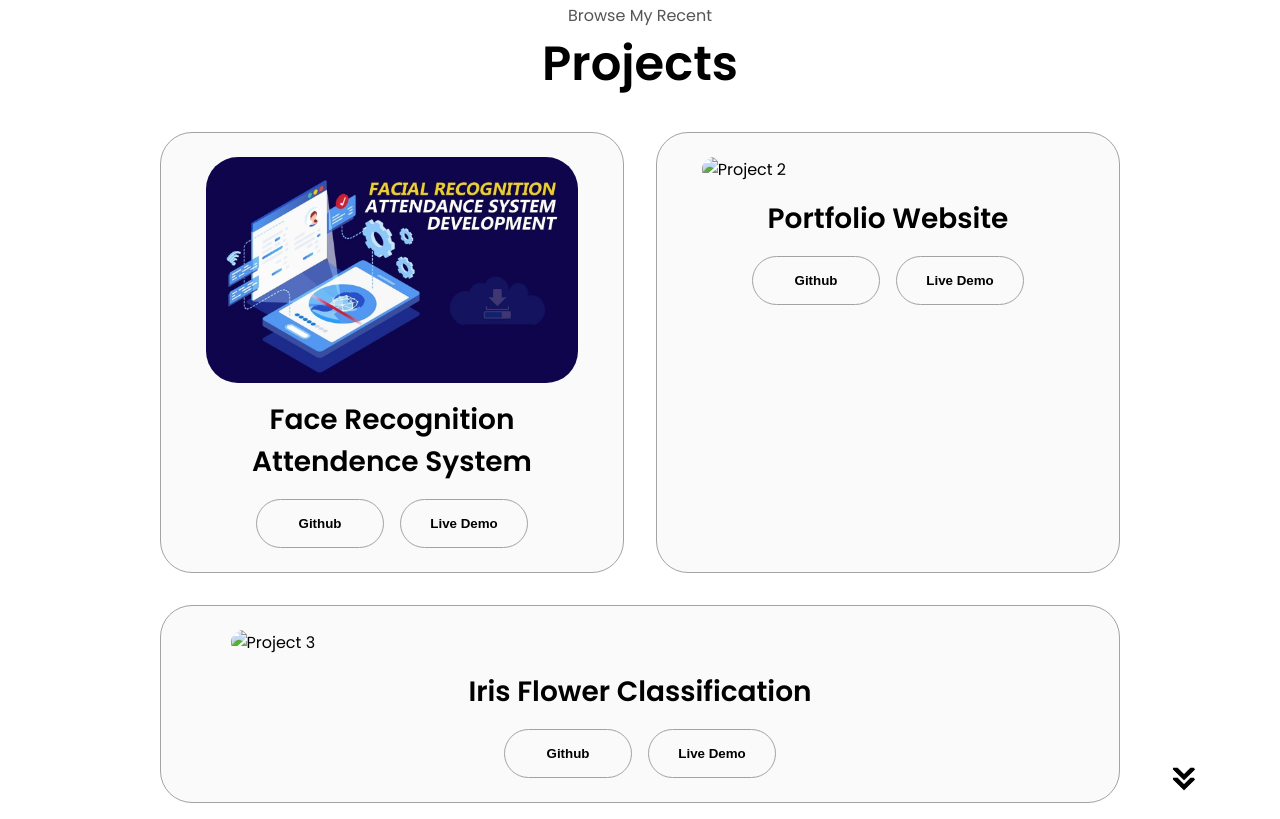
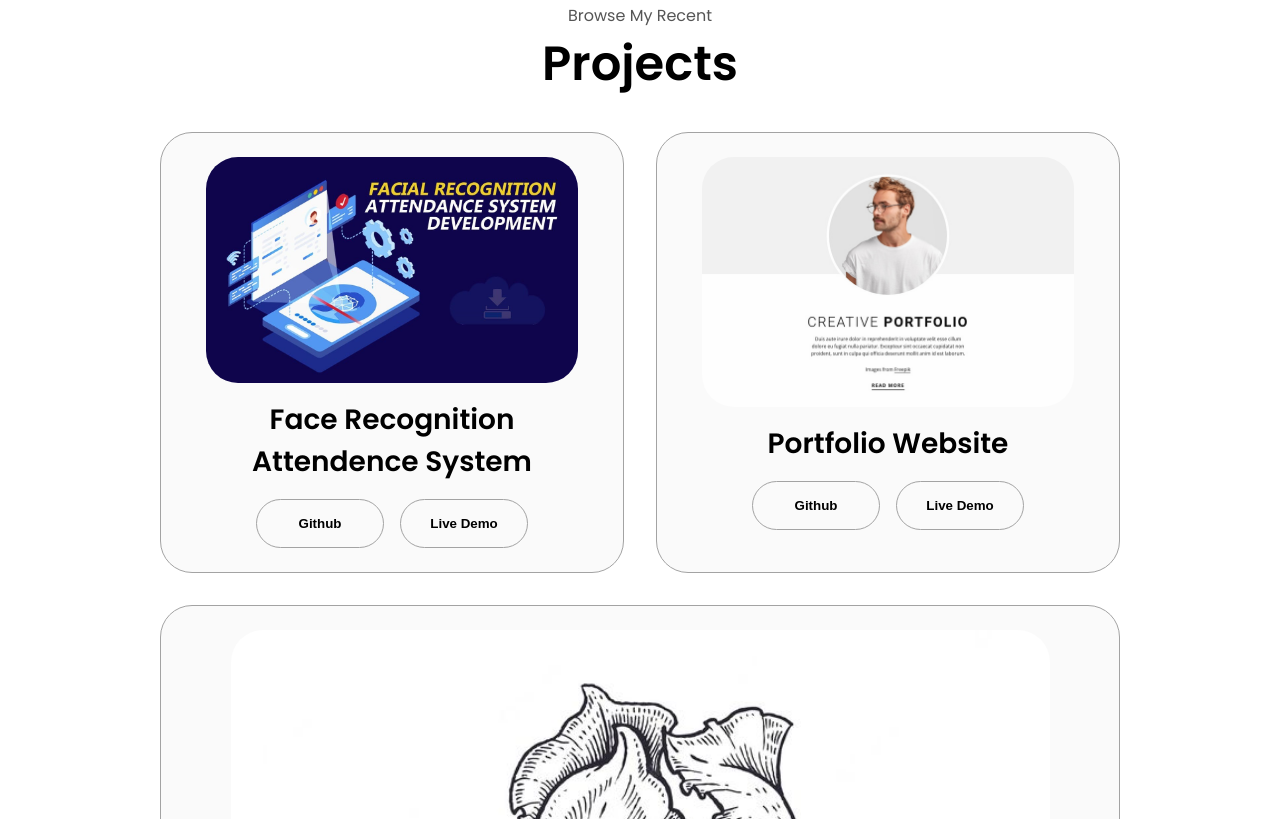
Before and after one commit to CharanKocharla13/html-css-js-portfolio, a plain HTML site: page index.html in a window 1280 px wide. Shown: the part 2461-3280 px from the top of the page. Drawn offline with Linux system fonts and the light colour scheme.

Commit message:
Update index.html

```diff
--- a/index.html
+++ b/index.html
@@ -308,7 +308,7 @@
           <div class="details-container color-container">
             <div class="article-container">
               <img
-                src="assets/profile-photo-2(1).jpg"
+                src="assets/profile-photo-2.jpg"
                 alt="Project 2"
                 class="project-img"
               />
@@ -332,7 +332,7 @@
           <div class="details-container color-container">
             <div class="article-container">
               <img
-                src="assets/profile-photo-3(1).jpg"
+                src="assets/profile-photo-3.jpg"
                 alt="Project 3"
                 class="project-img"
               />
```
